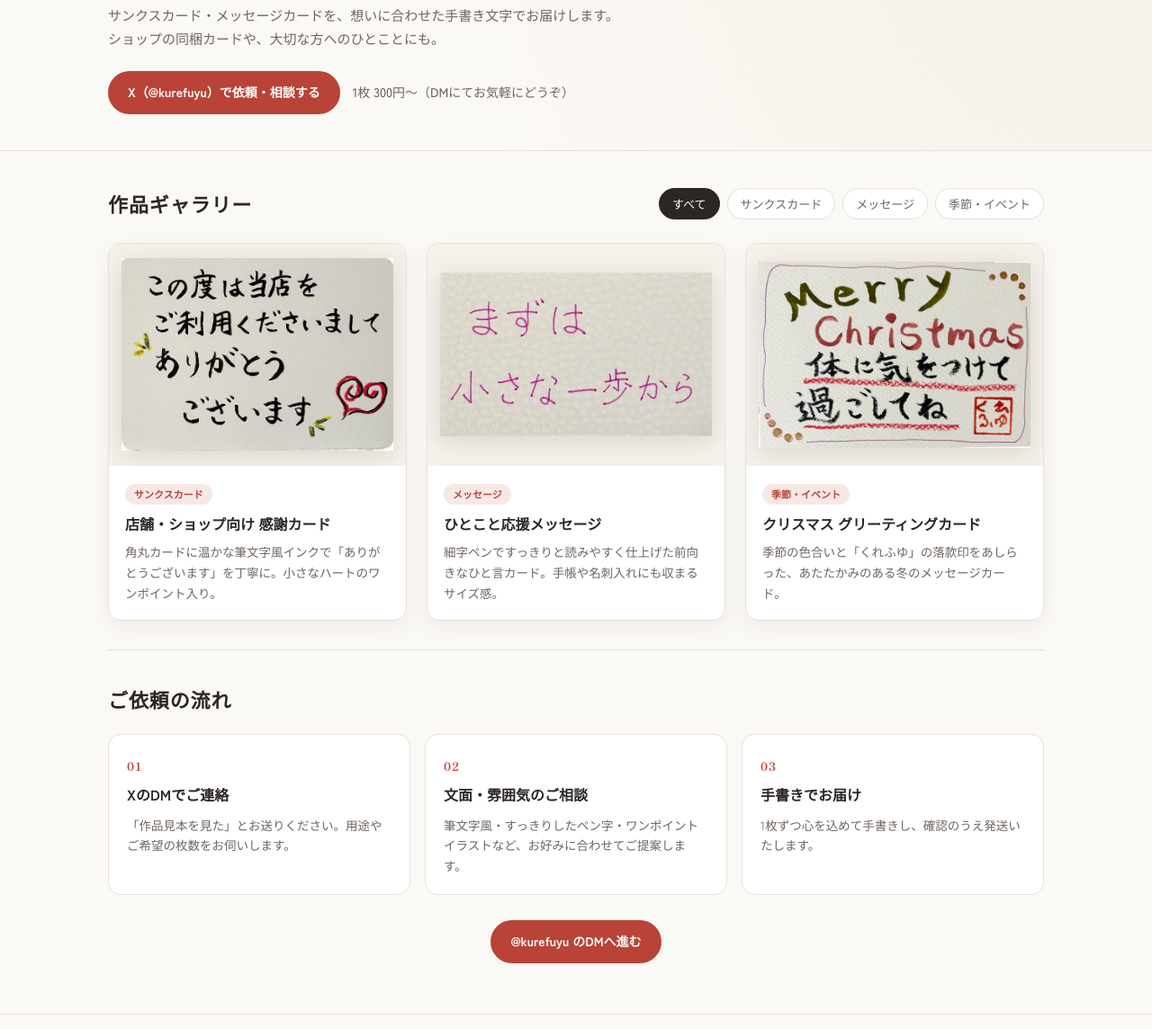
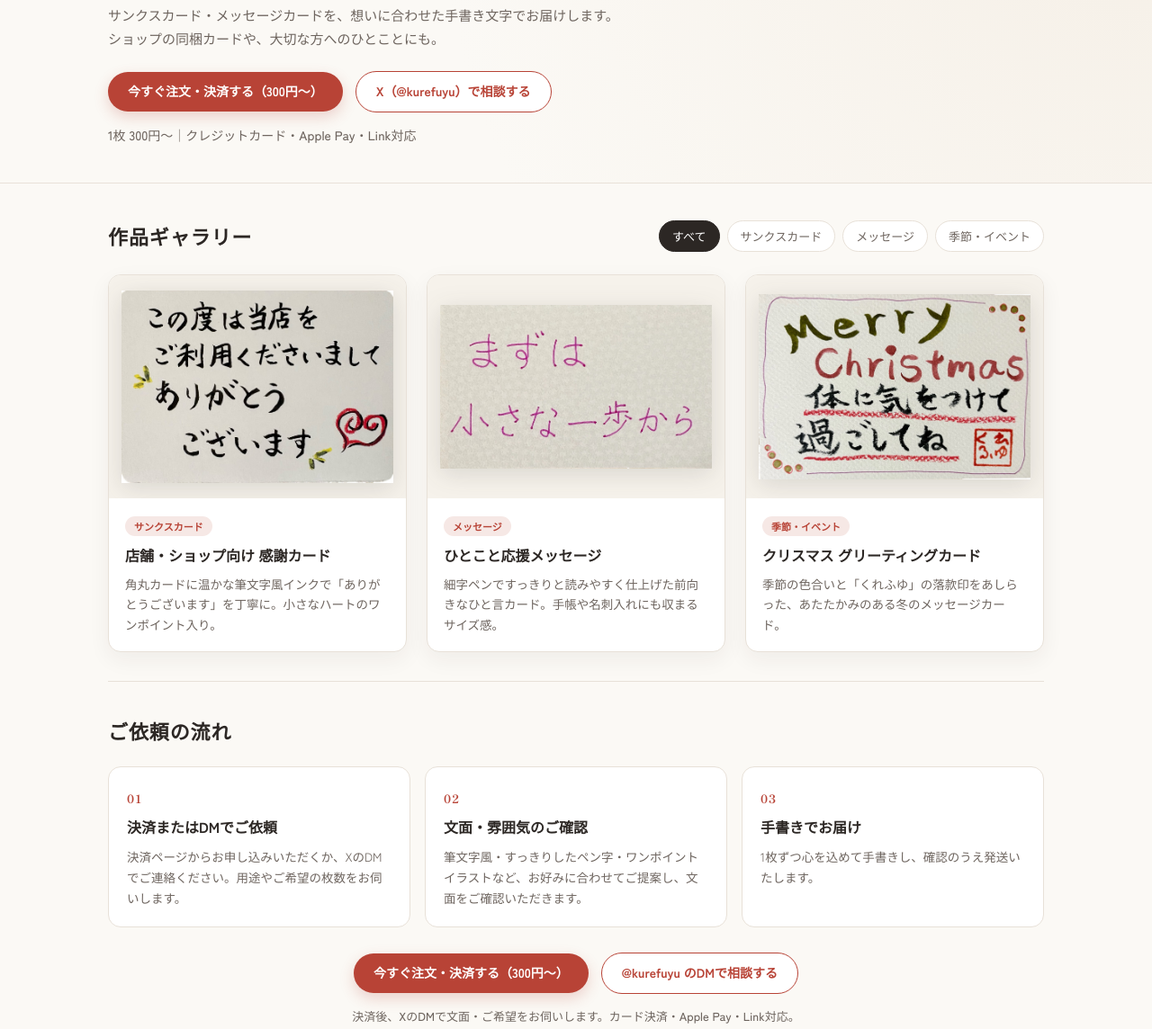
Before and after one commit to kurefuyudaihitu-gif/-, a plain HTML site: page index.html in a window 1280 px wide. Shown: the part 156-1300 px from the top of the page at 90% size. Drawn offline with Linux system fonts and the light colour scheme.

Commit message:
Stripe決済ボタンを追加し、ご依頼の流れを決済またはDMに更新

```diff
--- a/index.html
+++ b/index.html
@@ -20,10 +20,13 @@
         ショップの同梱カードや、大切な方へのひとことにも。
       </p>
       <div class="hero-actions">
-        <a class="btn btn-primary" href="https://x.com/kurefuyu" target="_blank" rel="noopener noreferrer">
-          X（@kurefuyu）で依頼・相談する
+        <a class="btn btn-primary" href="https://buy.stripe.com/fZu28l7V74so8kVafR6Zy01" target="_blank" rel="noopener noreferrer">
+          今すぐ注文・決済する（300円〜）
         </a>
-        <span class="price-note">1枚 300円〜（DMにてお気軽にどうぞ）</span>
+        <a class="btn btn-secondary" href="https://x.com/kurefuyu" target="_blank" rel="noopener noreferrer">
+          X（@kurefuyu）で相談する
+        </a>
+        <span class="price-note">1枚 300円〜｜クレジットカード・Apple Pay・Link対応</span>
       </div>
     </div>
   </header>
@@ -48,13 +51,13 @@
       <div class="steps-grid">
         <div class="step-card">
           <span class="step-num">01</span>
-          <h3>XのDMでご連絡</h3>
-          <p>「作品見本を見た」とお送りください。用途やご希望の枚数をお伺いします。</p>
+          <h3>決済またはDMでご依頼</h3>
+          <p>決済ページからお申し込みいただくか、XのDMでご連絡ください。用途やご希望の枚数をお伺いします。</p>
         </div>
         <div class="step-card">
           <span class="step-num">02</span>
-          <h3>文面・雰囲気のご相談</h3>
-          <p>筆文字風・すっきりしたペン字・ワンポイントイラストなど、お好みに合わせてご提案します。</p>
+          <h3>文面・雰囲気のご確認</h3>
+          <p>筆文字風・すっきりしたペン字・ワンポイントイラストなど、お好みに合わせてご提案し、文面をご確認いただきます。</p>
         </div>
         <div class="step-card">
           <span class="step-num">03</span>
@@ -63,9 +66,13 @@
         </div>
       </div>
       <div class="order-cta">
-        <a class="btn btn-primary" href="https://x.com/kurefuyu" target="_blank" rel="noopener noreferrer">
-          @kurefuyu のDMへ進む
+        <a class="btn btn-primary" href="https://buy.stripe.com/fZu28l7V74so8kVafR6Zy01" target="_blank" rel="noopener noreferrer">
+          今すぐ注文・決済する（300円〜）
         </a>
+        <a class="btn btn-secondary" href="https://x.com/kurefuyu" target="_blank" rel="noopener noreferrer">
+          @kurefuyu のDMで相談する
+        </a>
+        <p class="price-note cta-note">決済後、XのDMで文面・ご希望をお伺いします。カード決済・Apple Pay・Link対応。</p>
       </div>
     </section>
   </main>
--- a/style.css
+++ b/style.css
@@ -75,8 +75,10 @@ body {
   border-radius: 999px;
   font-weight: 700;
   font-size: 14px;
+  line-height: 1.4;
+  text-align: center;
   text-decoration: none;
-  transition: transform 0.15s ease, opacity 0.15s ease;
+  transition: transform 0.15s ease, opacity 0.15s ease, background-color 0.15s ease, border-color 0.15s ease;
 }
 
 .btn:hover {
@@ -87,12 +89,27 @@ body {
 .btn-primary {
   background-color: var(--accent);
   color: #ffffff;
+  box-shadow: 0 6px 16px rgba(184, 67, 54, 0.22);
+}
+
+.btn-secondary {
+  background-color: var(--surface);
+  color: var(--accent);
+  border: 1px solid var(--accent);
+}
+
+.btn-secondary:hover {
+  background-color: var(--accent-soft);
 }
 
 .price-note {
   font-size: 14px;
   color: var(--muted);
   font-weight: 500;
+}
+
+.hero-actions .price-note {
+  flex-basis: 100%;
 }
 
 .gallery-section {
@@ -253,7 +270,26 @@ h2 {
 
 .order-cta {
   margin-top: 28px;
+  display: flex;
+  flex-wrap: wrap;
+  justify-content: center;
+  align-items: center;
+  gap: 14px;
+}
+
+.order-cta .cta-note {
+  flex-basis: 100%;
+  margin: 0;
   text-align: center;
+  font-size: 13px;
+}
+
+@media (max-width: 480px) {
+  .hero-actions .btn,
+  .order-cta .btn {
+    width: 100%;
+    padding: 13px 18px;
+  }
 }
 
 .site-footer {
```
